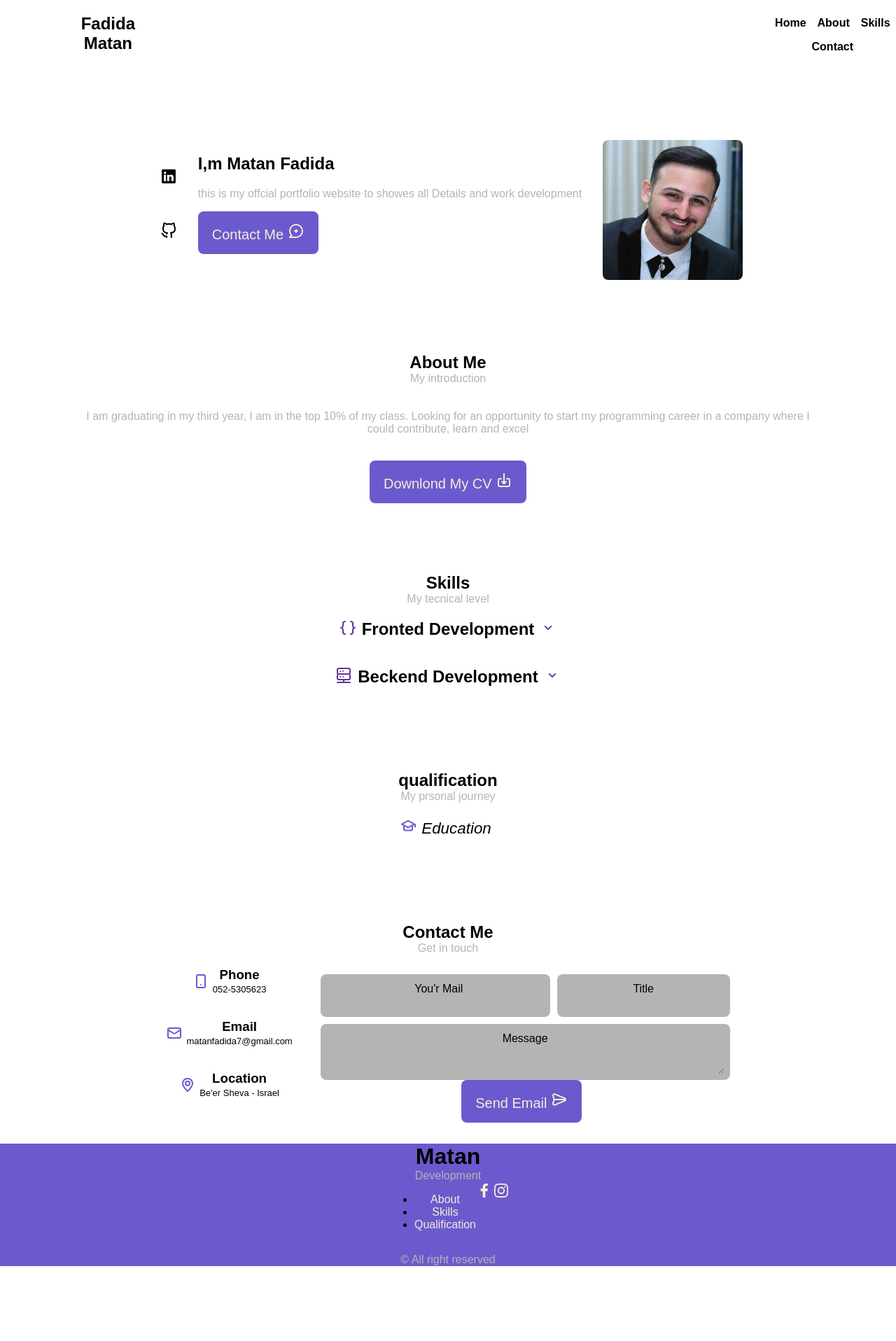
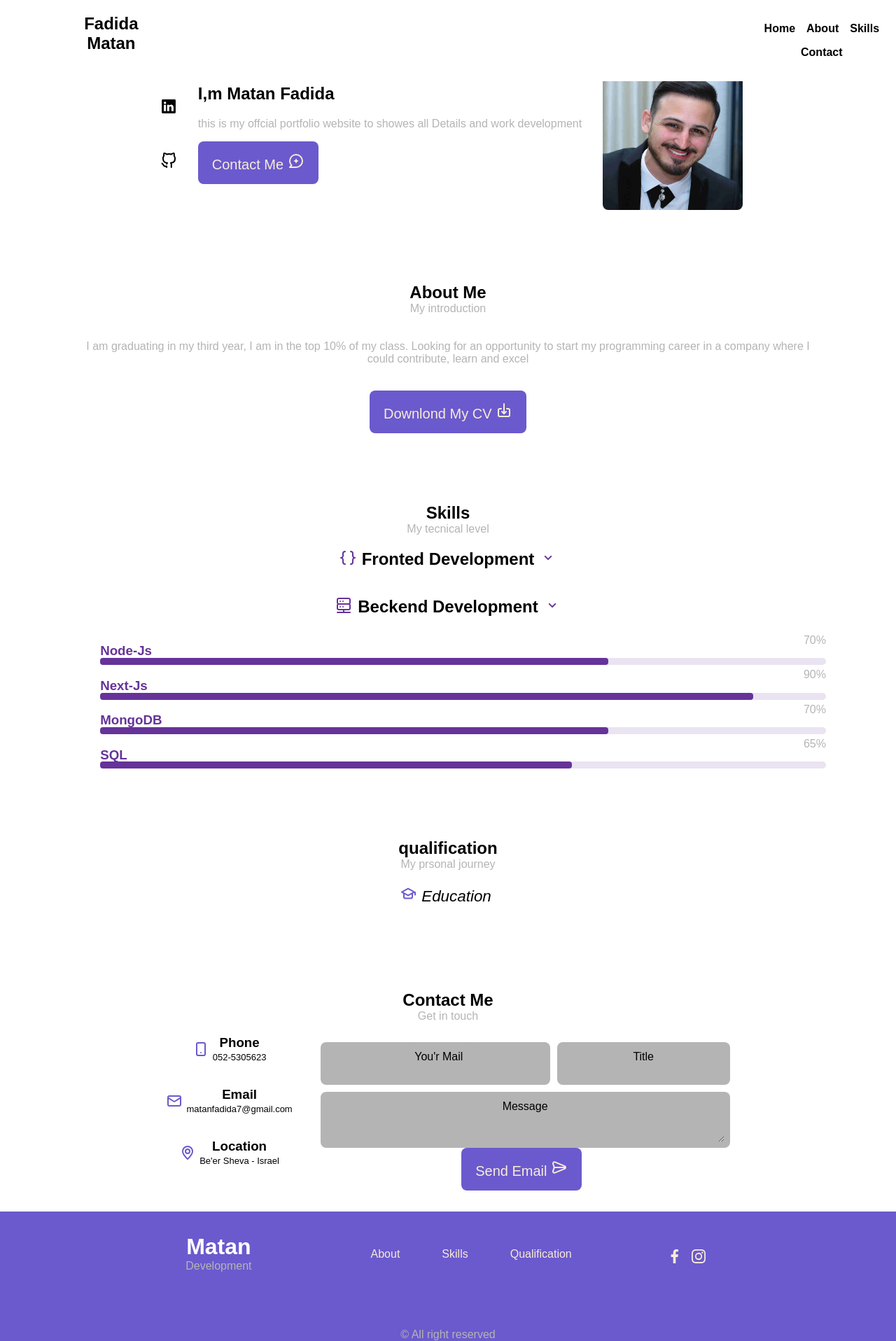
Before and after one commit to matanfadida/Resume, a React (Create React App) app in the folder fronted/: page / in a window 1280 px wide. Shown: the whole page at 70% size. Before the commit the page ends 1825 px from the top, so only its background shows below. Built offline with nearby package versions, Linux system fonts and the light colour scheme; a web font is replaced by a local one.

Commit message:
navbar move

```diff
--- a/fronted/src/components/Home/About.js
+++ b/fronted/src/components/Home/About.js
@@ -7,7 +7,7 @@ const About = () => {
   return (
     <section className={style.section}>
       <div>
-        <h2 className={style["about-title"]}>About Me</h2>
+        <h2 className={style["about-title"]} id="About">About Me</h2>
         <br/>
         <span className={style["about-subtitle"]}>My introduction</span>
       </div>
--- a/fronted/src/components/Home/contact.js
+++ b/fronted/src/components/Home/contact.js
@@ -45,7 +45,7 @@ const Contact = () => {
   return (
     <section className={style["section-contact"]}>
       <div>
-        <h2 className={style["contact-title"]}>Contact Me</h2>
+        <h2 className={style["contact-title"]} id="Contact">Contact Me</h2>
         <br />
         <span className={style["contact-subtitle"]}>Get in touch</span>
       </div>
--- a/fronted/src/components/Home/footer.js
+++ b/fronted/src/components/Home/footer.js
@@ -6,8 +6,8 @@ import { UilInstagram } from "@iconscout/react-unicons";
 const Footer = () => {
   return (
     <footer className={style.footer}>
-      <div className={style.contact}>
-        <div>
+      <div>
+        <div className={style.contact}>
           <div>
             <h1 className={style["footer-title"]}>Matan</h1>
             <br />
@@ -16,17 +16,17 @@ const Footer = () => {
           <div className={style["list-and-social"]}>
             <ul className={style["footer-list"]}>
               <li>
-                <a href="#about" className={style["footer-link"]}>
+                <a href="#About" className={style["footer-link"]}>
                   About
                 </a>
               </li>
               <li>
-                <a href="#skills" className={style["footer-link"]}>
+                <a href="#Skills" className={style["footer-link"]}>
                   Skills
                 </a>
               </li>
               <li>
-                <a href="#qualification" className={style["footer-link"]}>
+                <a href="#Qualification" className={style["footer-link"]}>
                   Qualification
                 </a>
               </li>
--- a/fronted/src/components/Home/footer.module.css
+++ b/fronted/src/components/Home/footer.module.css
@@ -1,10 +1,19 @@
-/* .footer {
-  padding-top: 2px;
+.footer {
+  background-color: slateblue;
+  color: #FFF;
+  margin-bottom: -20px;
 }
+
 .contact {
   row-gap: 3.5rem;
   background-color: slateblue;
-  padding: 2rem 0 3rem;
+  padding: 2rem 0 4rem;
+  display: inline-flex;
+}
+
+.list-and-social {
+  display: inline-flex;
+  padding-top: 20px;
 }
 
 .footer-title {
@@ -15,42 +24,24 @@
   color: rgb(180, 180, 180);
 }
 
-.footer-list {
-  display: flex;
-  flex-direction: column;
-  row-gap: 1.5rem;
+.footer-list{
+    margin:0px 100px 0px 100px ;
+    list-style-type: none;
+    display: inline-flex;
 }
 
-.footer-link:hover {
-  color: coral;
+.footer-link{
+  margin: 30px;
 }
 
-.social-link {
-  font-size: 1.5rem;
-  margin-right: 1.5rem;
+.footer-link:hover{
+  color: rgb(186, 186, 186);
 }
 
-.social-link:hover {
-  color: coral;
-} */
-
-.footer {
-  background-color: slateblue;
+.social-link{
+  margin: 5px;
 }
 
-.list-and-social {
-  display: inline-flex;
-
+.social-link:hover{
+  color: rgb(186, 186, 186);
 }
-
-.footer-title {
-  display: inline;
-}
-
-.footer-subtitle {
-  color: rgb(180, 180, 180);
-}
-
-/* .footer-list{
-    margin-right:100px ;
-} */
--- a/fronted/src/components/Home/qualification.js
+++ b/fronted/src/components/Home/qualification.js
@@ -22,7 +22,7 @@ const Qualification = () => {
   return (
     <section className={style.section}>
       <div>
-        <h2 className={style["qualification-title"]}>qualification</h2>
+        <h2 className={style["qualification-title"]} id="Qualification">qualification</h2>
         <br/>
         <span className={style["qualification-subtitle"]}>My prsonal journey</span>
       </div>
--- a/fronted/src/components/Home/skills.js
+++ b/fronted/src/components/Home/skills.js
@@ -8,15 +8,6 @@ import style from "./skills.module.css";
 const Skills = () => {
   const [toggleFronted, setToggelFronted] = useState(false);
   const [toggleBackend, setToggelBackend] = useState(false);
-  const listStyleFronted = toggleFronted
-    ? style["list-open"]
-    : style["list-close"];
-  const listStyleBackend = toggleBackend
-    ? style["list-open"]
-    : style["list-close"];
-
-  console.log(listStyleBackend);
-  console.log(toggleBackend);
 
   const toggleFrontedHandler = () => {
     setToggelFronted(!toggleFronted);
@@ -29,7 +20,9 @@ const Skills = () => {
   return (
     <section className={style.section}>
       <div>
-        <h2 className={style["skills-title"]} id="Skills">Skills</h2>
+        <h2 className={style["skills-title"]} id="Skills">
+          Skills
+        </h2>
         <br />
         <span className={style["skills-subtitle"]}>My tecnical level</span>
       </div>
@@ -45,15 +38,20 @@ const Skills = () => {
               <UilAngleDown />
             </button>
           </div>
+          <div
+            className={toggleFronted ? style["list-open"] : style["list-close"]}
+          >
             {toggleFronted && (
-            <div className={listStyleFronted}>
+              <div>
                 <div>
                   <div className={style["skills-name"]}>
                     <h3>Html</h3>
                     <span className={style.number}>80%</span>
                   </div>
                   <div className={style.bar}>
-                  <span className={`${style.precentags} ${style.html}`}></span>
+                    <span
+                      className={`${style.precentags} ${style.html}`}
+                    ></span>
                   </div>
                 </div>
                 <div>
@@ -80,11 +78,14 @@ const Skills = () => {
                     <span className={style.number}>90%</span>
                   </div>
                   <div className={style.bar}>
-                  <span className={`${style.precentags} ${style.react}`}></span>
+                    <span
+                      className={`${style.precentags} ${style.react}`}
+                    ></span>
                   </div>
                 </div>
               </div>
             )}
+          </div>
         </div>
 
         <div>
@@ -97,8 +98,10 @@ const Skills = () => {
               <UilAngleDown />
             </button>
           </div>
-          {toggleBackend && (
-            <div className={listStyleBackend}>
+
+          <div
+            className={toggleBackend ? style["list-open"] : style["list-close"]}
+          >
             <div>
               <div className={style["skills-name"]}>
                 <h3>Node-Js</h3>
@@ -136,7 +139,6 @@ const Skills = () => {
               </div>
             </div>
           </div>
-          )}
         </div>
       </div>
     </section>
--- a/fronted/src/components/Home/skills.module.css
+++ b/fronted/src/components/Home/skills.module.css
@@ -60,11 +60,11 @@
 @keyframes listClose {
   from {
     opacity: 1;
-    transform: translateY(100%);
+    transform: translateY(0);
   }
   to {
     opacity: 0;
-    transform: translateY(-100%);
+    transform: translateY(-20%);
   }
 }
 
--- a/fronted/src/components/navigation/main-navigation.js
+++ b/fronted/src/components/navigation/main-navigation.js
@@ -1,28 +1,47 @@
+import { useEffect, useState } from "react";
 import style from "./main-navigation.module.css";
 
 const MainNavigation = () => {
+
+  const [navbar, setNavbar] = useState(true);
+
+  const changeBackground = () => {
+    console.log(window.scrollY);
+    if(window.scrollY > 0){
+      setNavbar(false);
+    }
+    else{
+      setNavbar(true);
+    }
+  }
+
+  useEffect(() => {
+    changeBackground();
+    window.addEventListener("scroll",changeBackground);
+  })
+
   return (
     <header>
-      <nav className={style.nav}>
-        <h2>Fadida Matan</h2>
+      <nav className={navbar ? style.nav : style["nav-move"]}>
+        <h2 className={style.h2}>Fadida Matan</h2>
         <ul  className={style.ul}>
-          <li>
-            <a href="#top" className={style.li}>
+          <li className={style.li}>
+            <a href="#top" className={style.a}>
               Home
             </a>
           </li>
-          <li>
-            <a href="#About" className={style.li}>
+          <li className={style.li}>
+            <a href="#About" className={style.a}>
               About
             </a>
           </li>
-          <li>
-            <a href="#Skills" className={style.li}>
+          <li className={style.li}>
+            <a href="#Skills" className={style.a}>
               Skills
             </a>
           </li>
-          <li>
-            <a href="#Contact" className={style.li}>
+          <li className={style.li}>
+            <a href="#Contact" className={style.a}>
               Contact
             </a>
           </li>
--- a/fronted/src/components/navigation/main-navigation.module.css
+++ b/fronted/src/components/navigation/main-navigation.module.css
@@ -1,29 +1,52 @@
 .nav {
   display: flex;
   text-align: center;
+  position: fixed;
+  top: 0;
+  background-color: white;
+  width: 100%;
+  transition: 1s;
+  transform: 0rem;
 }
+
+.nav-move {
+  box-shadow: 0 2px 4px rgb(128, 128, 128);
+  display: flex;
+  text-align: center;
+  position: fixed;
+  top: 0;
+  background-color: white;
+  width: 100%;
+  transition: 1s;
+  transform: 0.25rem;
+}
+
 .ul {
   margin-left: 850px;
-}
-.nav ul li {
   list-style-type: none;
   display: inline-block;
   padding: 8px;
 }
 
-.nav ul li a{
-    color:black;
+.li {
+  list-style-type: none;
+  display: inline-block;
+  padding: 8px;
+}
+
+.a {
+  color: black;
   text-decoration: none;
   font-weight: bold;
 }
 
-.nav ul li a:hover{
-    color:SlateBlue;
+.a:hover {
+  color: SlateBlue;
   text-decoration: none;
   font-weight: bold;
 }
 
-.nav h2 {
+.h2 {
   color: black;
   margin-left: 100px;
 }
```
Lines whose indentation alone changed are shown as unchanged.
